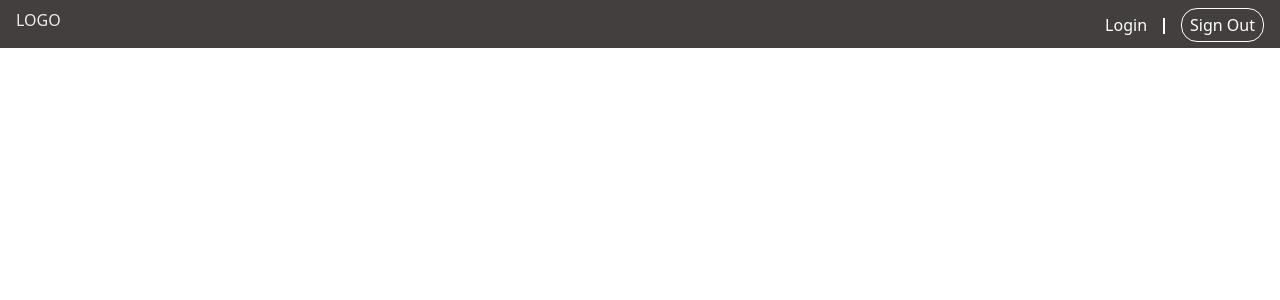
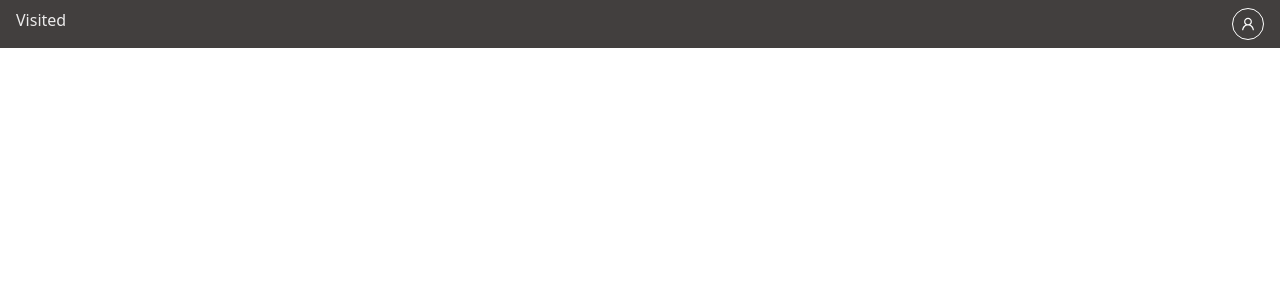
Before and after one commit to EthanHaugh937/Visited, a React (Create React App) app in the folder src/frontend-ts/: page / in a window 1280 px wide. Shown: the top 300 px of the page. Built offline with nearby package versions, Linux system fonts and the light colour scheme; what @aws-amplify/ui-react, aws-amplify would draw is missing.

Commit message:
Added account drawer

```diff
--- a/src/frontend-ts/package.json
+++ b/src/frontend-ts/package.json
@@ -3,6 +3,7 @@
   "version": "0.1.0",
   "private": true,
   "dependencies": {
+    "@ant-design/icons": "^5.3.0",
     "@aws-amplify/ui-react": "^6.1.4",
     "@testing-library/jest-dom": "^5.17.0",
     "@testing-library/react": "^13.4.0",
--- a/src/frontend-ts/src/components/navigation_header/navigation-header.module.css
+++ b/src/frontend-ts/src/components/navigation_header/navigation-header.module.css
@@ -2,10 +2,6 @@
   height: 48px;
   justify-content: space-between;
   display: flex;
-
-    .navElement {
-        display: inline;
-    }
 
   .authenticationText {
     color: white !important;
@@ -26,9 +22,3 @@
     height: 16px;
   }
 }
-
-@media (max-width: 1024px) {
-    .header .navElement {
-        display: none;
-    }
-}
--- a/src/frontend-ts/src/components/navigation_header/navigation-header.tsx
+++ b/src/frontend-ts/src/components/navigation_header/navigation-header.tsx
@@ -1,37 +1,62 @@
-import { Divider } from "antd";
+import { Button, Drawer, Row } from "antd";
 import styles from "./navigation-header.module.css";
 import { Amplify } from "aws-amplify";
 import { Authenticator } from "@aws-amplify/ui-react";
 import "@aws-amplify/ui-react/styles.css";
 import awsconfig from "../../aws-exports";
 import { signOut } from "aws-amplify/auth";
+import { UserOutlined } from "@ant-design/icons";
+import { useState } from "react";
 
 Amplify.configure(awsconfig);
 
-async function handleSignOut() {
-  await signOut()
-}
+function NavigationHeader() {
+  const [drawerOpen, setDrawerOpen] = useState(false);
+  const onDrawerClose = () => {
+    setDrawerOpen(false);
+  };
 
-function NavigationHeader() {
+  async function handleSignOut() {
+    await signOut();
+    setDrawerOpen(false)
+  }
+
+  const onDrawerOpen = () => {
+    setDrawerOpen(true);
+  };
+
   return (
     <Authenticator className="mt-4">
       <div className={`${styles.header} bg-black-3`}>
-        <div className={`px-3 mt-2`}>LOGO</div>
-        <div className={`${styles.navElement} px-3 mt-2`}>
-          <nav className={styles.nav}>
-            <a href="/home" className={styles.authenticationText}>
-              Login
-            </a>
-            <Divider type="vertical" className={`${styles.divider} mx-3`} />
-            <button
-              onClick={handleSignOut}
-              className={`${styles.authenticationText} ${styles.signupPill} px-2 py-1`}
-            >
-              Sign Out
-            </button>
-          </nav>
+        <div className={`px-3 mt-2`}>Visited</div>
+        <div className={`px-3 mt-2`}>
+          <Button
+            ghost
+            shape="circle"
+            icon={<UserOutlined />}
+            onClick={onDrawerOpen}
+          ></Button>
         </div>
       </div>
+
+      <Drawer
+        onClose={onDrawerClose}
+        open={drawerOpen}
+        placement="top"
+        height={225}
+        closable={false}
+      >
+        <Row className="mt-3" justify={"center"}>
+          <Button type="text" size="large">
+            Account
+          </Button>
+        </Row>
+        <Row className="mt-3" justify={"center"}>
+          <Button type="text" size="large" onClick={handleSignOut}>
+            Logout
+          </Button>
+        </Row>
+      </Drawer>
     </Authenticator>
   );
 }
```
Also changed, not shown: src/frontend-ts/public/index.html (+0 -10 lines), 1 other file (tests, documents, lock files or other folders). Lines whose indentation alone changed are shown as unchanged.
